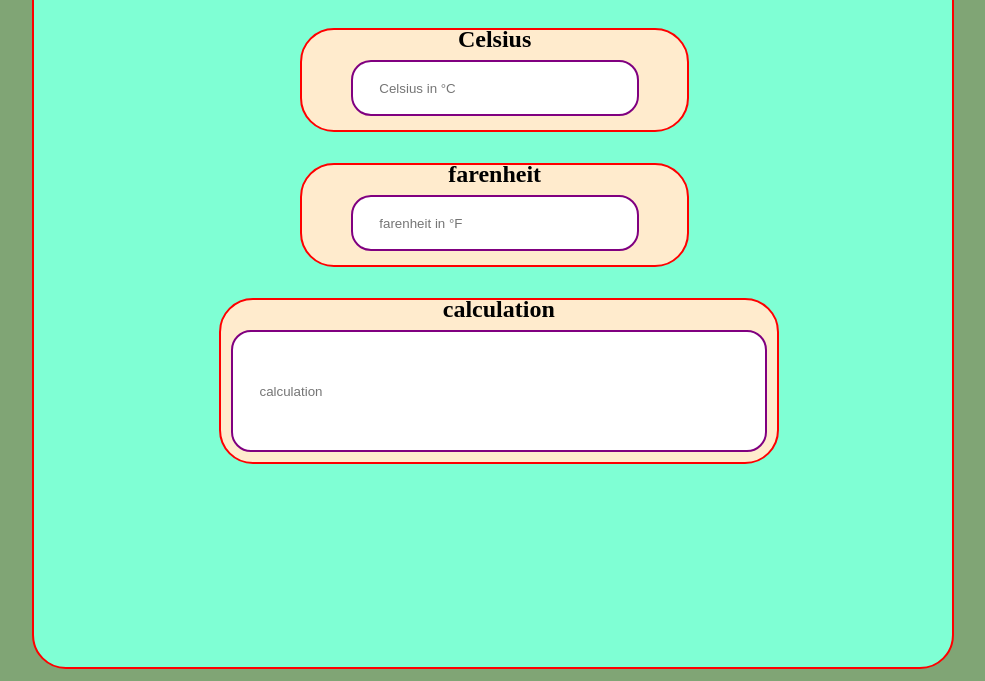
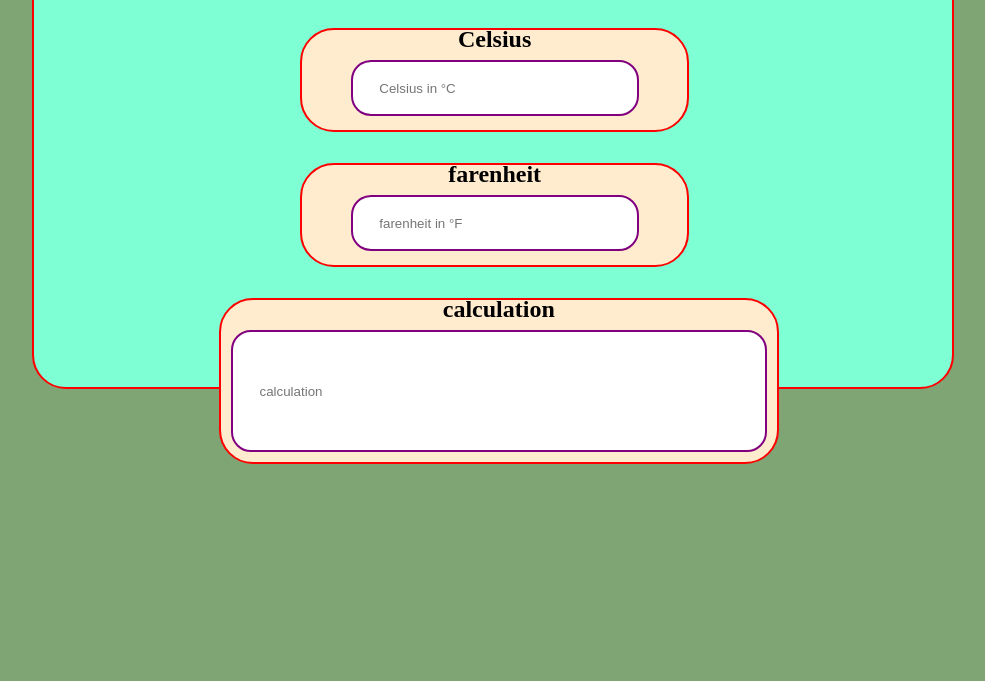
Before and after one commit to Ramesh-4p0/CodeAlpha_Project_Temperature_Converter, a plain HTML site: page index.html in a window 1280 px wide. Shown: the part 119-800 px from the top of the page, without its empty margins (147-1132 px from the left). Drawn offline with Linux system fonts and the light colour scheme.

Commit message:
Update index.html

```diff
--- a/index.html
+++ b/index.html
@@ -15,7 +15,7 @@
         display: flex;
         border: 2px solid red;
         justify-content: center;
-        height: 85vh;
+        height:50vh;
         width: 62vw;
         margin: auto;
         padding: 48px 62px;
```
